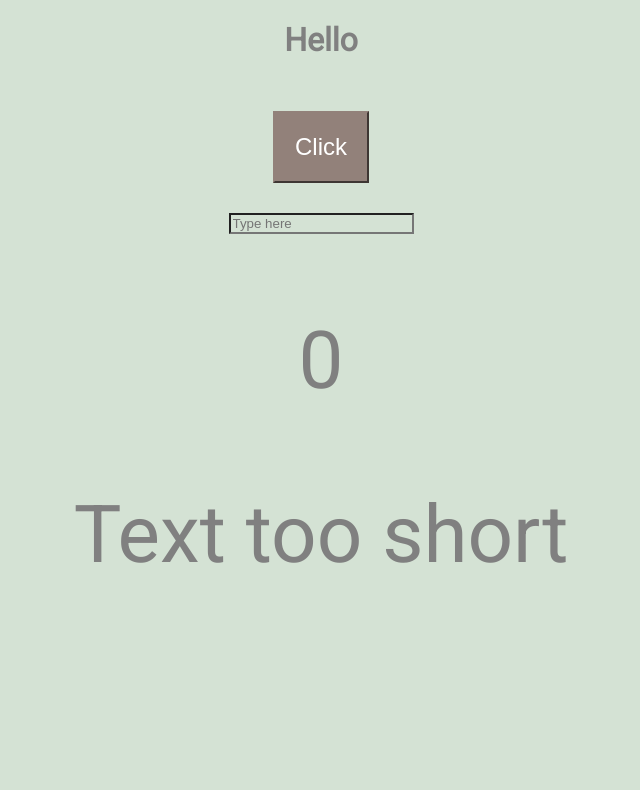
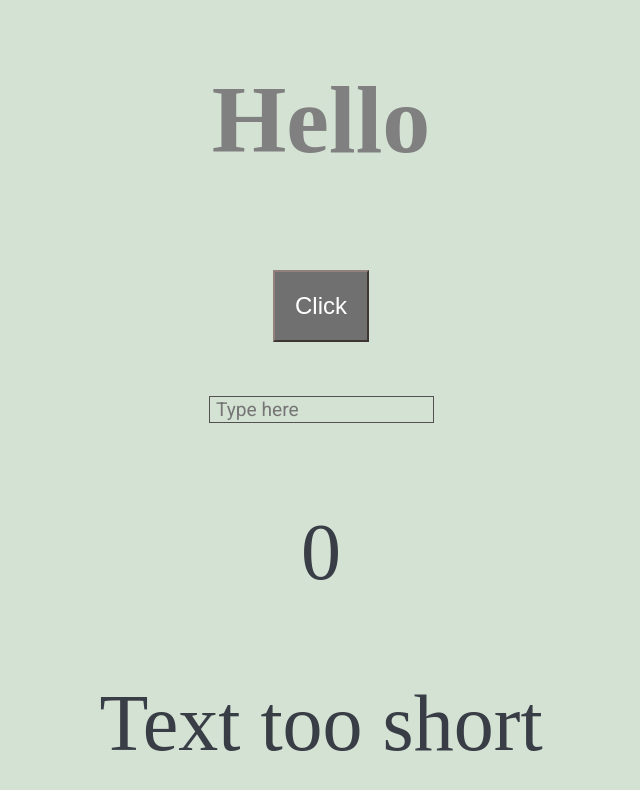
Before and after one commit to ElzaanVan/React_List_Conditionals_Revisit, a React (Create React App) app: page / in a window 1280 px wide. Both pictures are taken after a click on the button "Click". Shown: the top 790 px of the page, without its empty margins (319-959 px from the left). Built offline with nearby package versions, Linux system fonts and the light colour scheme.

Commit message:
initial commit

```diff
--- a/package.json
+++ b/package.json
@@ -8,7 +8,8 @@
     "radium": "0.26.1",
     "react": "17.0.0",
     "react-dom": "17.0.0",
-    "react-scripts": "3.4.3"
+    "react-scripts": "3.4.3",
+    "styled-components": "5.2.1"
   },
   "devDependencies": {
     "typescript": "3.8.3"
--- a/src/App.js
+++ b/src/App.js
@@ -1,7 +1,7 @@
 import React, { useState } from "react";
 import CharComponent from "./components/CharComponent";
 import style from "./styles.css";
-import Radium, { StyleRoot } from "radium";
+import styled from "styled-components";
 import ValidationComponent from "./components/ValidationComponent";
 
 function App() {
@@ -19,20 +19,20 @@ function App() {
     );
   });
 
-  const buttonStyle = {
-    padding: "20px 20px",
-    margin: "30px 25px",
-    backgroundColor: "#707070",
-    borderColor: "#92817a",
-    color: "white",
-    fontFamily: "arial",
-    fontStyle: "bold",
-    fontSize: "1.5rem",
-    ":hover": {
-      backgroundColor: "#bedbbb",
-      color: "black"
+  const StyledButton = styled.button`
+    padding: 20px 20px;
+    margin: 30px 25px;
+    background-color: ${(props) => (props.clicked ? "#707070" : "#c05555")};
+    border-color: #92817a;
+    color: white;
+    font-family: arial;
+    font-style: bold;
+    font-size: 1.5rem;
+    &:hover {
+      background-color: #bedbbb;
+      color: black;
     }
-  };
+  `;
 
   function changeHandler(event) {
     setInputText(event.target.value);
@@ -64,7 +64,7 @@ function App() {
       <div>
         <input
           onChange={changeHandler}
-          placeholder="Type here"
+          placeholder=" Type here"
           maxLength={15}
           value={inputText}
         ></input>
@@ -73,24 +73,17 @@ function App() {
         <ul className={classes.join(" ")}>{charList}</ul>
       </div>
     );
-    buttonStyle.backgroundColor = "#92817a";
-    buttonStyle[":hover"] = {
-      backgroundColor: "#bedbbb",
-      color: "black"
-    };
   }
 
   return (
-    <StyleRoot>
-      <div className="App">
-        <h1>Hello</h1>
-        <button style={buttonStyle} onClick={buttonHandler}>
-          Click
-        </button>
-        {button}
-      </div>
-    </StyleRoot>
+    <div className="App">
+      <h1>Hello</h1>
+      <StyledButton clicked={buttonToggler} onClick={buttonHandler}>
+        Click
+      </StyledButton>
+      {button}
+    </div>
   );
 }
 
-export default Radium(App);
+export default App;
--- a/src/components/ValidationComponent.jsx
+++ b/src/components/ValidationComponent.jsx
@@ -1,20 +1,22 @@
 import React from "react";
-import Radium from "radium";
+import styled from "styled-components";
 
 function ValidationComponent(props) {
+  const StyledDiv = styled.div`
+    font-size: 5rem;
+    color: #393e46;
+
+    @media (max-width: 500px) {
+      font-size: 2rem;
+    }
+  `;
+
   return (
-    <div style={pStyle}>
+    <StyledDiv>
       <p>{props.text}</p>
       {props.text > 7 ? <p>Text is too long</p> : <p>Text too short</p>}
-    </div>
+    </StyledDiv>
   );
 }
 
-export default Radium(ValidationComponent);
-
-const pStyle = {
-  "@media (max-width: 500px)": {
-    fontSize: "1.5rem"
-  },
-  fontSize: "5rem"
-};
+export default ValidationComponent;
--- a/src/styles.css
+++ b/src/styles.css
@@ -1,7 +1,8 @@
 .App {
   text-align: center;
   background: #d4e2d4;
-  font-family: Roboto;
+  font-family: Lobster;
+  font-size: 3rem;
   color: gray;
 }
 * {
@@ -16,3 +17,10 @@
   font-style: bold;
   font-size: 2rem;
 }
+
+input {
+  font-family: Roboto;
+  color: rgb(71, 65, 65);
+  font-size: 1.2rem;
+  border: 1px solid rgb(85, 80, 80);
+}
```
